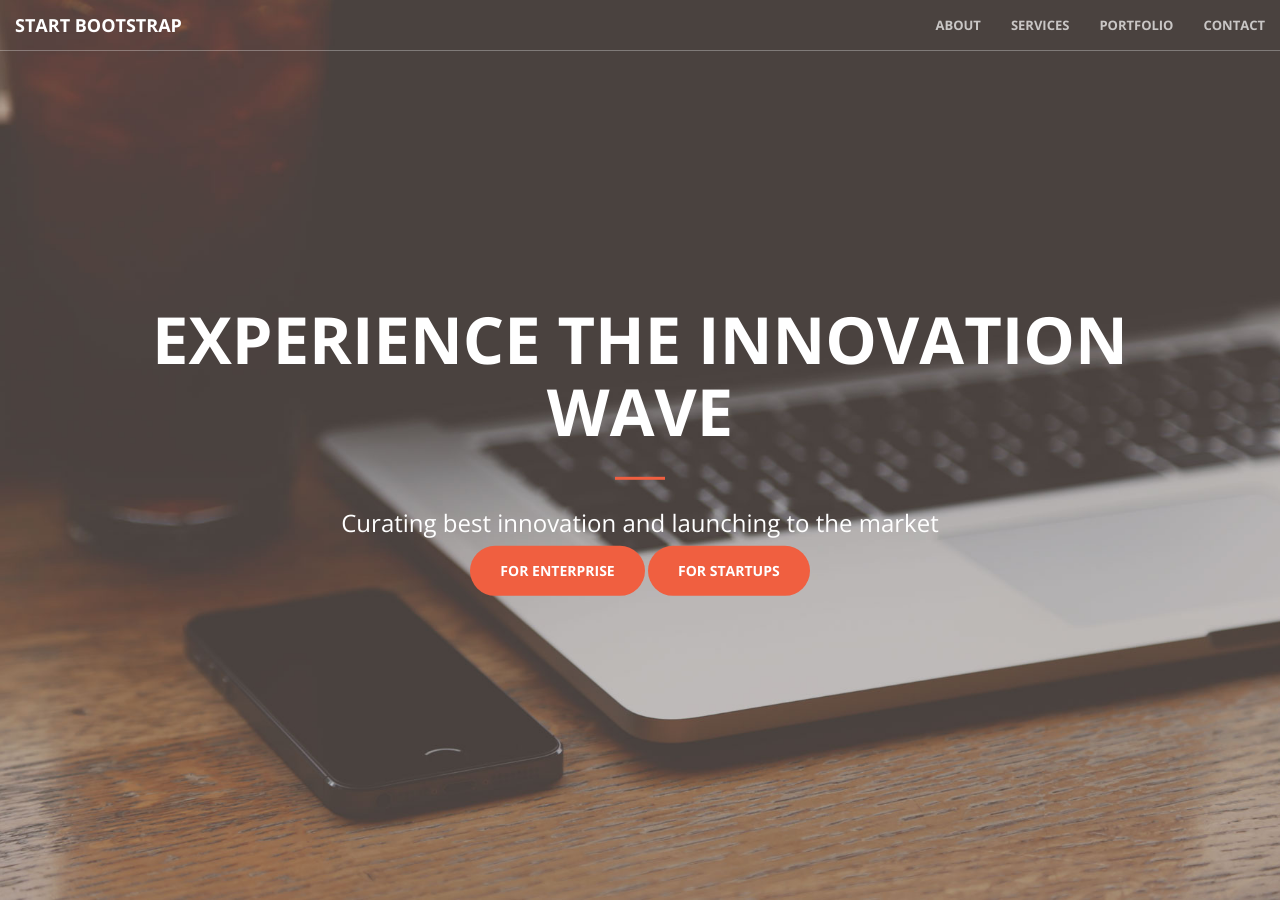
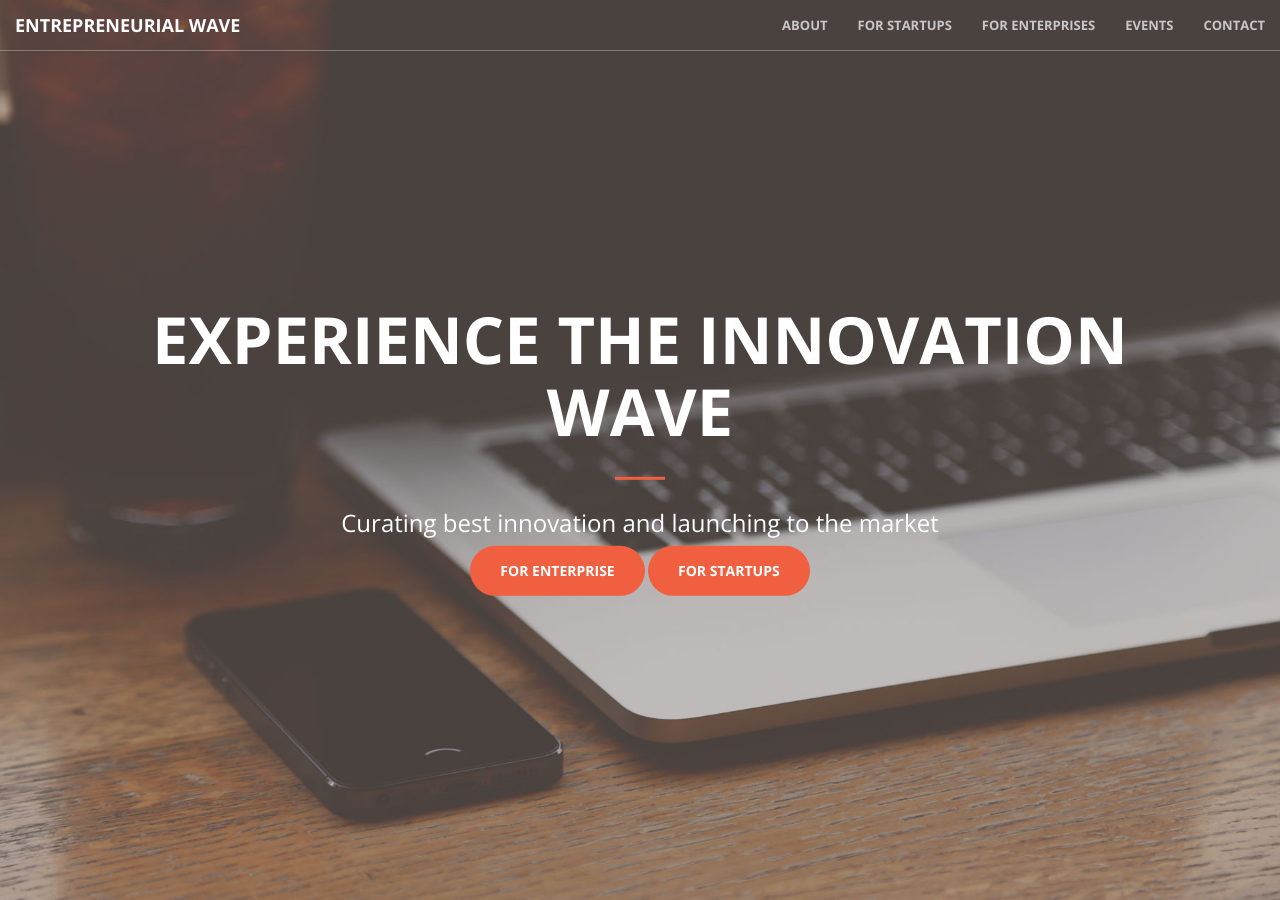
Before and after one commit to chayaj28/entwave, a Jekyll site: the page built from index.html, in a window 1280 px wide and 900 px high. Built offline with Jekyll 4.4.1, drawn with Linux system fonts in a browser that asks for light colours.

Commit message:
Update nav.html

```diff
--- a/_includes/nav.html
+++ b/_includes/nav.html
@@ -8,7 +8,7 @@
                 <span class="icon-bar"></span>
                 <span class="icon-bar"></span>
             </button>
-            <a class="navbar-brand page-scroll" href="#page-top">Start Bootstrap</a>
+            <a class="navbar-brand page-scroll" href="#page-top">Entrepreneurial Wave</a>
         </div>
 
         <!-- Collect the nav links, forms, and other content for toggling -->
@@ -17,11 +17,15 @@
                 <li>
                     <a class="page-scroll" href="#about">About</a>
                 </li>
-                <li>
-                    <a class="page-scroll" href="#services">Services</a>
+
+                 <li>
+                    <a class="page-scroll" href="#services">For Startups</a>
+                </li>
+             <li>
+                    <a class="page-scroll" href="#services">For Enterprises</a>
                 </li>
                 <li>
-                    <a class="page-scroll" href="#portfolio">Portfolio</a>
+                    <a class="page-scroll" href="#portfolio">Events</a>
                 </li>
                 <li>
                     <a class="page-scroll" href="#contact">Contact</a>
```
